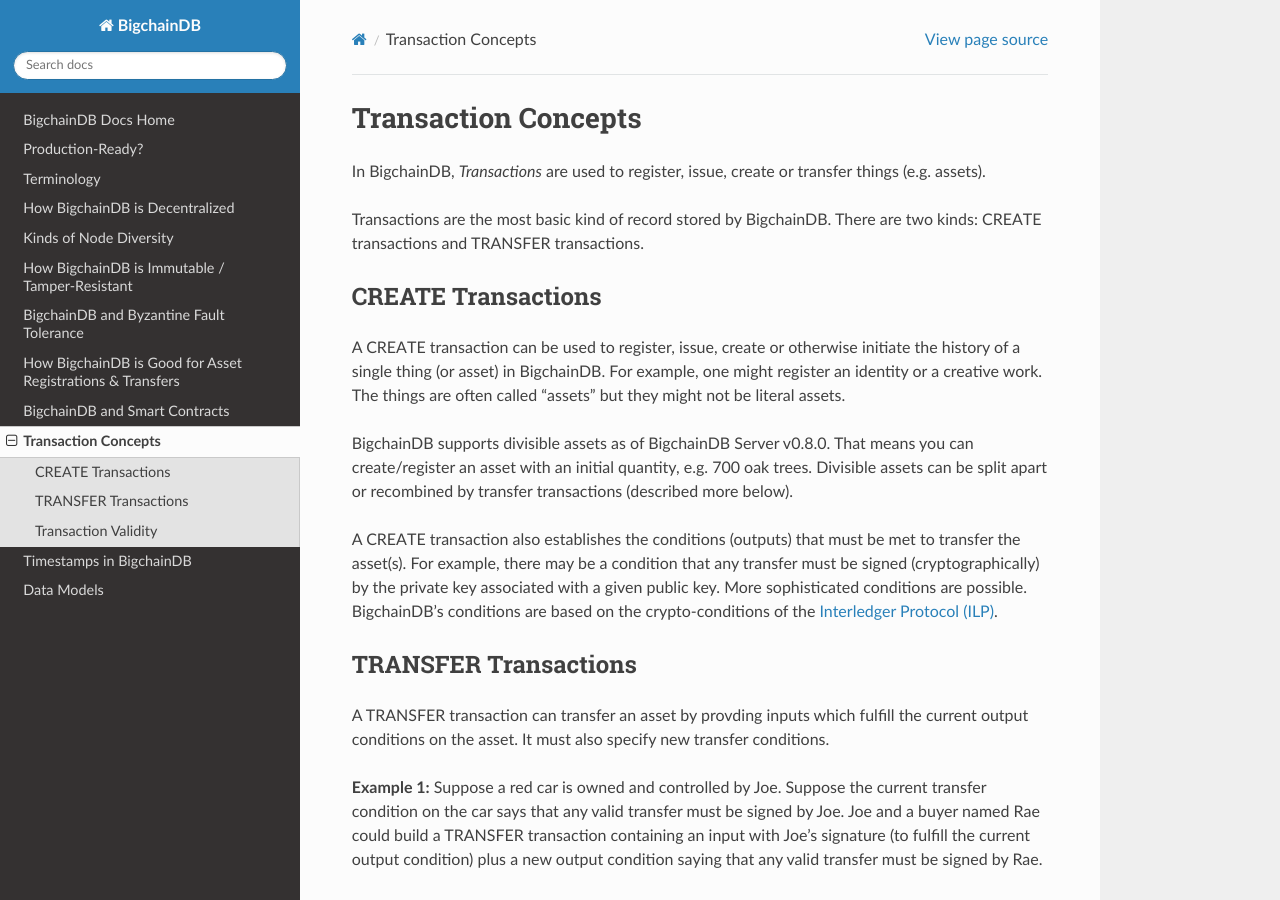
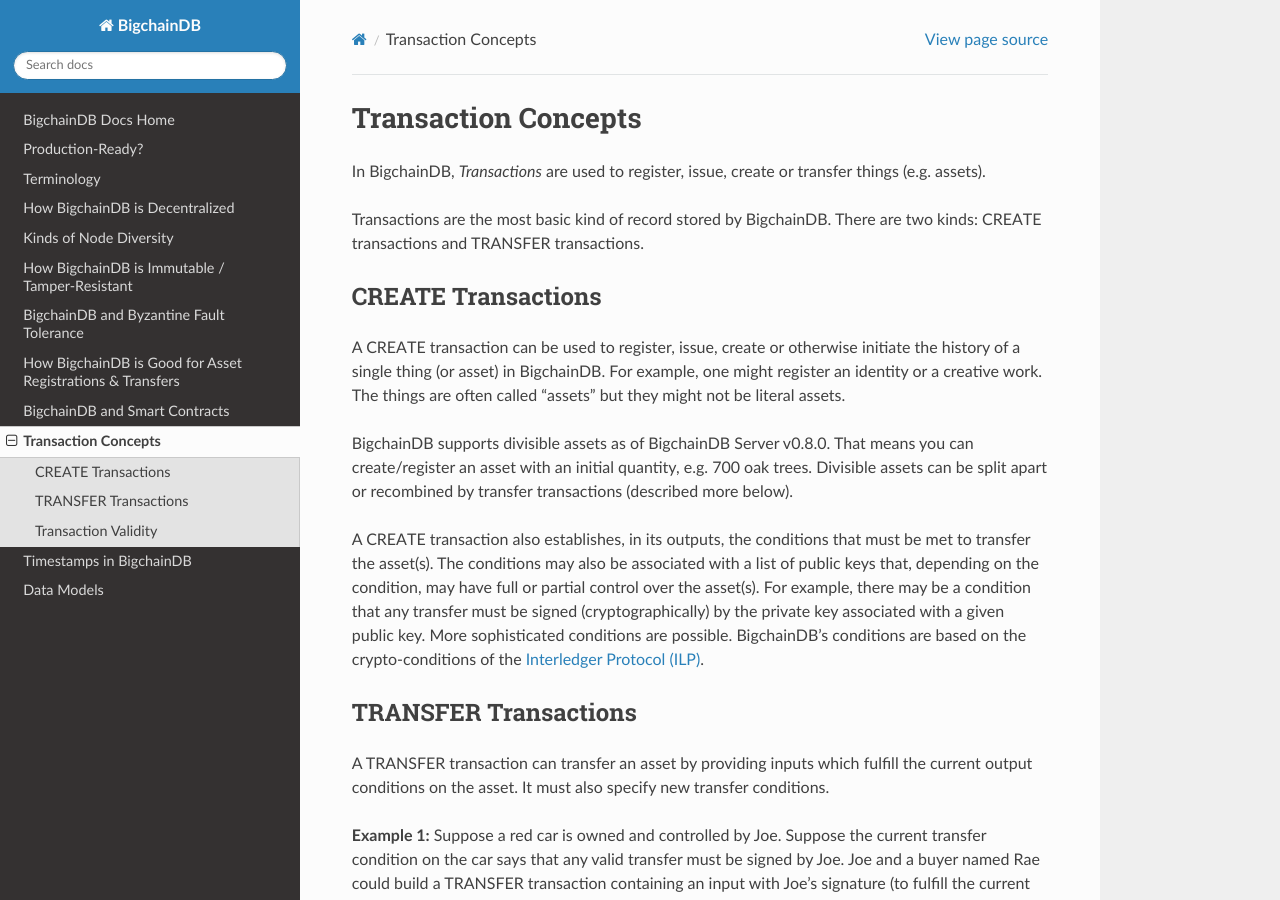
Before and after one commit to bigchaindb/bigchaindb, a Sphinx documentation site: the page built from docs/root/source/transaction-concepts.md, in a window 1280 px wide and 900 px high. Built offline with Sphinx 7.4.7 and the Read the Docs theme 2.0.0, drawn with Linux system fonts in a browser that asks for light colours.

Commit message:
Extra renames and small fixes for inputs-outputs (#952)
* Fix typos pointed out in review by @ttmc

* Reword description of an input in the transaction schema

* Re-add removed comment in transaction model

* Fix small typos in some comments in the transaction model

* Add trailling commas to a multiline dict in the transaction model tests

* Fix small things with server docs changes

* Add description of public keys' association with conditions in transaction concept docs

* Reword description of Transaction.create's  and  args

* Rename output_uri to output_condition_uri

* Fix hardcoded class name vs. self.__class__

* Rename instances of 'out' with 'output'

* Rename instances of  and  with  to avoid name clash with built-in

* Remove unnecessary renaming of cryptoconditions.Fulfillment import in transaction model

* Remove instances of  in transaction model

* Remove usages of fulfillment in cases where input makes more sense

* Reword docstrings for init methods in transaction models

* Rename usages of condition where output is now a better fit

* Add descriptions to TransactionLink's txid and idx in schema

* Minor correction to output idx description in transaction yaml

```diff
--- a/docs/root/source/transaction-concepts.md
+++ b/docs/root/source/transaction-concepts.md
@@ -18,17 +18,19 @@
 e.g. 700 oak trees. Divisible assets can be split apart or recombined
 by transfer transactions (described more below).
 
-A CREATE transaction also establishes the conditions (outputs) that must be met to
-transfer the asset(s). For example, there may be a condition that any transfer
-must be signed (cryptographically) by the private key associated with a
-given public key. More sophisticated conditions are possible.
-BigchainDB's conditions are based on the crypto-conditions of the [Interledger
-Protocol (ILP)](https://interledger.org/).
+A CREATE transaction also establishes, in its outputs, the conditions that must
+be met to transfer the asset(s). The conditions may also be associated with a
+list of public keys that, depending on the condition, may have full or partial
+control over the asset(s). For example, there may be a condition that any
+transfer must be signed (cryptographically) by the private key associated with a
+given public key. More sophisticated conditions are possible. BigchainDB's
+conditions are based on the crypto-conditions of the [Interledger Protocol
+(ILP)](https://interledger.org/).
 
 ## TRANSFER Transactions
 
 A TRANSFER transaction can transfer an asset
-by provding inputs which fulfill the current output conditions on the asset.
+by providing inputs which fulfill the current output conditions on the asset.
 It must also specify new transfer conditions.
 
 **Example 1:** Suppose a red car is owned and controlled by Joe.
--- a/docs/server/generate_schema_documentation.py
+++ b/docs/server/generate_schema_documentation.py
@@ -72,12 +72,12 @@
 %(transaction)s
 
 Input
-----------
+-----
 
 %(input)s
 
 Output
------------
+------
 
 %(output)s
 
--- a/docs/server/source/data-models/index.rst
+++ b/docs/server/source/data-models/index.rst
@@ -3,7 +3,7 @@
 
 BigchainDB stores all data in the underlying database as JSON documents (conceptually, at least). There are three main kinds:
 
-1. Transactions, which contain digital assets, inputs, outputs and other things
+1. Transactions, which contain digital assets, inputs, outputs, and other things
 2. Blocks
 3. Votes
 
```
Also changed, not shown: 5 other files.
